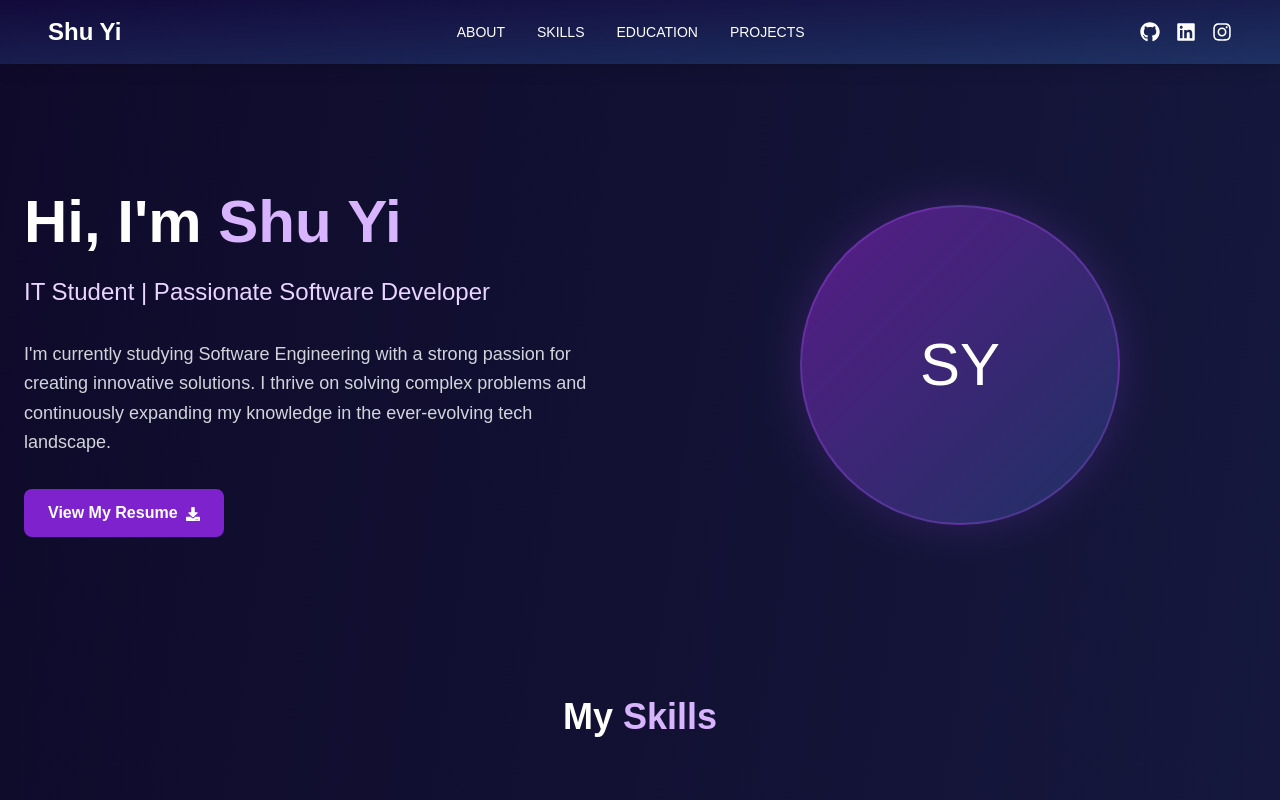
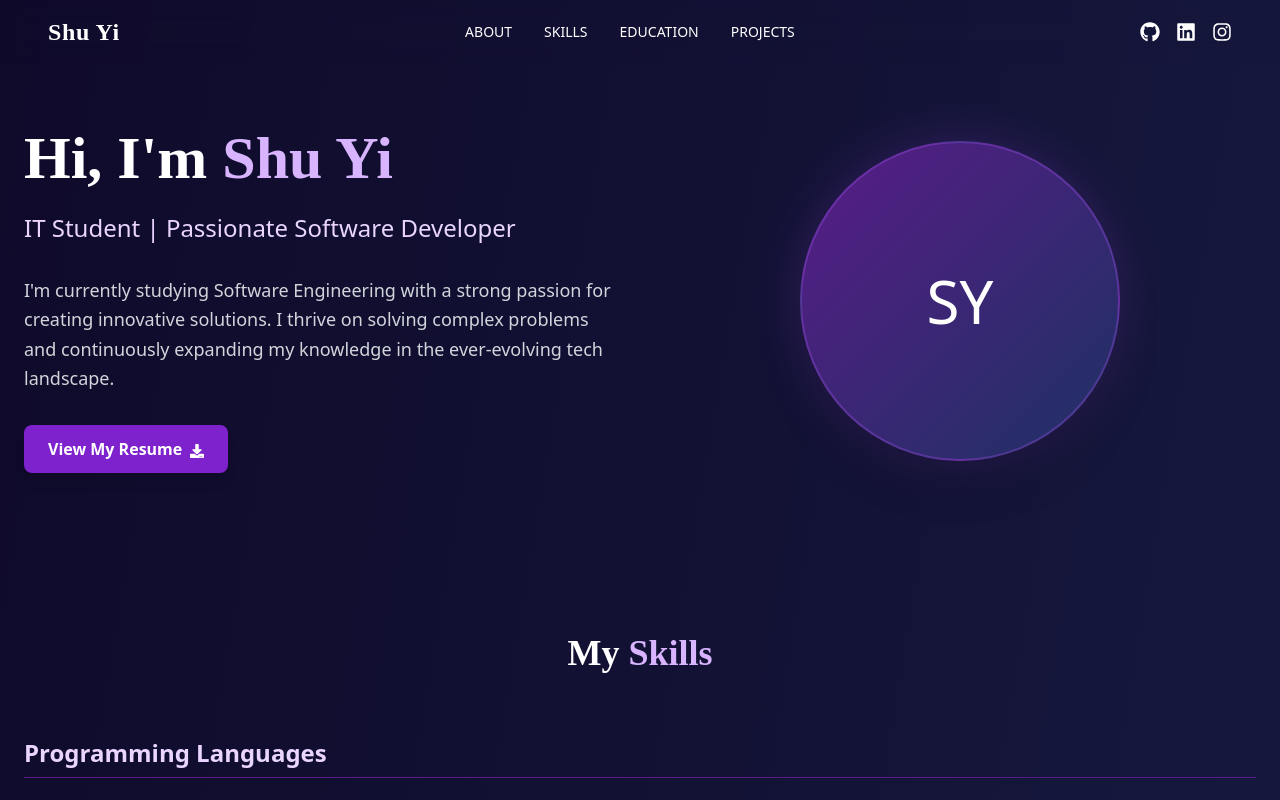
Before and after one commit to sygoh0909/my-website, a Next.js app: page / in a window 1280 px wide. Shown: the top 800 px of the page. Built offline with nearby package versions, Linux system fonts and the light colour scheme.

Commit message:
Updated website

```diff
--- a/src/app/page.js
+++ b/src/app/page.js
@@ -5,33 +5,34 @@ import { motion, AnimatePresence } from "framer-motion";
 import * as FaIcons from "react-icons/fa";
 import * as SiIcons from "react-icons/si";
 
-// Animations
+// Icons are now combined for easy access.
+const Icons = { ...FaIcons, ...SiIcons };
+
+// Updated and refined animation variants.
 const fadeIn = {
-  hidden: { opacity: 0, y: 50 },
+  hidden: { opacity: 0, y: 20 },
   visible: { opacity: 1, y: 0, transition: { duration: 0.6 } }
 };
 
 const staggerContainer = {
-  hidden: { opacity: 0 },
+  hidden: {},
   visible: {
-    opacity: 1,
     transition: {
-      staggerChildren: 0.1
+      staggerChildren: 0.1,
+      delayChildren: 0.2
     }
   }
 };
 
 const itemFadeIn = {
-  hidden: { opacity: 0, y: 20 },
-  visible: { opacity: 1, y: 0 }
+  hidden: { opacity: 0, scale: 0.95 },
+  visible: { opacity: 1, scale: 1, transition: { duration: 0.5, ease: "easeOut" } }
 };
 
 const scaleHover = {
   scale: 1.05,
-  transition: { duration: 0.3 }
+  transition: { type: "spring", stiffness: 300 }
 };
-
-const Icons = { ...FaIcons, ...SiIcons }; // This correctly combines all icons from both libraries
 
 const categoryTitles = {
   languages: "Programming Languages",
@@ -41,15 +42,18 @@ const categoryTitles = {
   otherSkills: "Other Skills"
 };
 
+// Extracted Header component for better separation of concerns.
 const Header = ({ menuOpen, setMenuOpen }) => (
-  <header className="bg-gradient-to-br from-[#120A3A] to-[#1E3163] text-white sticky top-0 z-50 w-full py-4 shadow-lg backdrop-blur-sm bg-opacity-90">
+  <header className="bg-transparent text-white fixed top-0 left-0 right-0 z-50 w-full py-4 transition-all duration-300 backdrop-blur-md bg-opacity-70">
     <nav className="flex justify-between items-center px-6 sm:px-12 max-w-7xl mx-auto">
       <motion.div
         initial={{ opacity: 0, x: -20 }}
         animate={{ opacity: 1, x: 0 }}
-        className="text-2xl font-bold"
+        className="text-2xl font-bold font-['Poppins']"
       >
-        <a href="/" className="hover:text-purple-300 transition-colors">Shu Yi</a>
+        <a href="/" className="hover:text-purple-300 transition-colors tracking-wide">
+          Shu Yi
+        </a>
       </motion.div>
 
       <div className="hidden sm:flex gap-8 text-sm uppercase font-medium">
@@ -99,7 +103,7 @@ const Header = ({ menuOpen, setMenuOpen }) => (
           onClick={() => setMenuOpen(!menuOpen)}
           aria-label="Menu"
         >
-          {menuOpen ? '✕' : '☰'}
+          {menuOpen ? <Icons.FaTimes /> : <Icons.FaBars />}
         </button>
       </motion.div>
     </nav>
@@ -130,154 +134,74 @@ const Header = ({ menuOpen, setMenuOpen }) => (
   </header>
 );
 
-export default function Main() {
-  const [skills, setSkills] = useState({
-    languages: [],
-    frameworks: [],
-    databases: [],
-    platforms: [],
-    otherSkills: []
-  });
-  const [education, setEducation] = useState([]);
-  const [projects, setProjects] = useState([]);
-  const [otherExperiences, setOtherExperiences] = useState([]);
-  const [menuOpen, setMenuOpen] = useState(false);
-  const [isLoading, setIsLoading] = useState(true);
-  const [activeDemo, setActiveDemo] = useState(null); // State for managing the active demo video
-
-  useEffect(() => {
-    fetchData()
-      .then((data) => {
-        setSkills({
-          languages: data.languages,
-          frameworks: data.frameworks,
-          databases: data.databases,
-          platforms: data.platforms,
-          otherSkills: data.otherSkills,
-        });
-        setEducation(data.education);
-        setProjects(data.projects.map((project) => ({
-          ...project,
-          skills: typeof project.skills === "string"
-            ? project.skills.split(",").map(skill => skill.trim())
-            : project.skills,
-        })));
-        setOtherExperiences(data.otherExperiences || []);
-        setIsLoading(false);
-      })
-      .catch((error) => {
-        console.error("Error fetching data:", error);
-        setIsLoading(false);
-      });
-  }, []);
-
-  if (isLoading) {
-    return (
-      <div className="flex flex-col items-center justify-center min-h-screen bg-gradient-to-br from-[#E9E6FF] to-[#D0DBFF] dark:from-[#120A3A] dark:to-[#1E3163] transition-colors text-[#1A1A40] dark:text-white px-4">
-
-        <motion.div
-          initial={{ y: 0, opacity: 0 }}
-          animate={{ y: [0, -10, 0], opacity: 1 }}
-          transition={{ duration: 1, repeat: Infinity, ease: "easeInOut" }}
-          className="text-6xl"
-        >
-          🦦🦦🦦
-        </motion.div>
-
-        <motion.p
-          className="mt-6 text-xl font-semibold"
-          initial={{ opacity: 0 }}
-          animate={{ opacity: 1 }}
-          transition={{ duration: 0.8, delay: 0.2 }}
-        >
-          Just a sec... making things lovely for you!
-        </motion.p>
-
-        <div className="flex mt-8 space-x-2">
-          {[...Array(3)].map((_, i) => (
-            <motion.span
-              key={i}
-              className="w-3 h-3 bg-purple-500 rounded-full"
-              animate={{ opacity: [0.3, 1, 0.3] }}
-              transition={{ repeat: Infinity, duration: 1.2, delay: i * 0.2 }}
-            />
-          ))}
-        </div>
-      </div>
-    );
-  }
-
-  return (
-    <div className="bg-gradient-to-br from-[#0F0A2A] to-[#1A234D] text-white min-h-screen">
-      <Header menuOpen={menuOpen} setMenuOpen={setMenuOpen} />
-
-      <main className="max-w-7xl mx-auto px-6 pb-20">
-        {/* About Section */}
+// Extracted separate components for modularity and readability.
+const AboutSection = ({ data }) => (
   <section id="about" className="pt-32 pb-20">
     <motion.div
-            className="flex flex-col-reverse sm:flex-row items-center justify-between gap-12"
+      className="flex flex-col-reverse md:flex-row items-center justify-between gap-12"
       initial="hidden"
       animate="visible"
       variants={staggerContainer}
     >
-            <motion.div className="flex-1" variants={fadeIn}>
+      <motion.div className="flex-1 text-center md:text-left" variants={fadeIn}>
         <motion.h1
-                className="text-4xl sm:text-6xl font-bold mb-6 leading-tight"
-                initial={{ opacity: 0, y: 20 }}
-                animate={{ opacity: 1, y: 0 }}
-                transition={{ delay: 0.2 }}
+          className="text-4xl sm:text-6xl font-bold mb-6 leading-tight font-['Poppins']"
+          variants={fadeIn}
         >
           Hi, I'm <span className="text-purple-300">Shu Yi</span>
         </motion.h1>
         <motion.p
-                className="text-xl sm:text-2xl text-purple-200 mb-8"
-                initial={{ opacity: 0, y: 20 }}
-                animate={{ opacity: 1, y: 0 }}
-                transition={{ delay: 0.3 }}
+          className="text-xl sm:text-2xl text-purple-200 mb-8 font-light"
+          variants={fadeIn}
+          transition={{ delay: 0.1 }}
         >
           IT Student | Passionate Software Developer
         </motion.p>
         <motion.p
-                className="text-lg leading-relaxed text-gray-300 max-w-2xl"
-                initial={{ opacity: 0, y: 20 }}
-                animate={{ opacity: 1, y: 0 }}
-                transition={{ delay: 0.4 }}
+          className="text-lg leading-relaxed text-gray-300 max-w-2xl mx-auto md:mx-0"
+          variants={fadeIn}
+          transition={{ delay: 0.2 }}
         >
           I'm currently studying Software Engineering with a strong passion for creating innovative solutions. I thrive on solving complex problems and continuously expanding my knowledge in the ever-evolving tech landscape.
         </motion.p>
-
         <motion.div
-                className="mt-8" initial={{ opacity: 0, y: 20 }} animate={{ opacity: 1, y: 0 }} transition={{ delay: 0.5 }}>
-                <a href="/resume.pdf" target="_blank" rel="noopener noreferrer" className="inline-block bg-purple-700 hover:bg-purple-800 text-white font-semibold px-6 py-3 rounded-lg transition-colors duration-300">View My Resume<Icons.FaDownload className="inline ml-2 text-sm" /></a>
+          className="mt-8"
+          variants={fadeIn}
+          transition={{ delay: 0.3 }}
+        >
+          <a
+            href="/resume.pdf"
+            target="_blank"
+            rel="noopener noreferrer"
+            className="inline-block bg-purple-700 hover:bg-purple-800 text-white font-semibold px-6 py-3 rounded-lg transition-colors duration-300 shadow-lg"
+          >
+            View My Resume<Icons.FaDownload className="inline ml-2 text-sm" />
+          </a>
         </motion.div>
-
       </motion.div>
 
       <motion.div
         className="flex-1 flex justify-center"
-              initial={{ opacity: 0, scale: 0.8 }}
-              animate={{ opacity: 1, scale: 1 }}
-              transition={{ delay: 0.5 }}
+        variants={fadeIn}
+        transition={{ delay: 0.4 }}
       >
         <div className="relative w-64 h-64 sm:w-80 sm:h-80">
           <div className="absolute inset-0 bg-purple-500 rounded-full opacity-20 blur-xl"></div>
-                <div className="relative w-full h-full bg-gradient-to-br from-purple-900 to-[#1E3163] rounded-full flex items-center justify-center overflow-hidden border-2 border-purple-500/30">
+          <div className="relative w-full h-full bg-gradient-to-br from-purple-900 to-[#1E3163] rounded-full flex items-center justify-center overflow-hidden border-2 border-purple-500/30 shadow-2xl">
+            {/* Reverted back to original text style */}
             <div className="text-6xl">SY</div>
           </div>
         </div>
       </motion.div>
     </motion.div>
   </section>
+);
 
-        {/* Skills Section */}
+const SkillsSection = ({ skills }) => (
   <section id="skills" className="py-20">
-          <motion.div
-            initial="hidden"
-            animate="visible"
-            variants={staggerContainer}
-          >
+    <motion.div initial="hidden" animate="visible" variants={staggerContainer}>
       <motion.h2
-              className="text-4xl font-bold mb-16 text-center"
+        className="text-4xl font-bold mb-16 text-center font-['Poppins']"
         variants={fadeIn}
       >
         My <span className="text-purple-300">Skills</span>
@@ -306,7 +230,8 @@ export default function Main() {
                       key={skill.id}
                       className="p-6 bg-[#1A1A40] rounded-xl shadow-lg hover:shadow-purple-500/20 transition-all duration-300 flex flex-col items-center"
                       variants={itemFadeIn}
-                            whileHover={scaleHover}>
+                      whileHover={scaleHover}
+                    >
                       <div className="relative">
                         <IconComponent className="text-4xl mb-3 text-purple-300" />
                         <div className="absolute inset-0 rounded-full bg-purple-500 opacity-0 group-hover:opacity-20 blur-md transition-opacity"></div>
@@ -325,23 +250,20 @@ export default function Main() {
       </div>
     </motion.div>
   </section>
+);
 
-        {/* Experience Section */}
+const ExperienceSection = ({ education }) => (
   <section id="education" className="py-20">
-          <motion.div
-            initial="hidden"
-            animate="visible"
-            variants={staggerContainer}
-          >
+    <motion.div initial="hidden" animate="visible" variants={staggerContainer}>
       <motion.h2
-              className="text-4xl font-bold mb-16 text-center"
+        className="text-4xl font-bold mb-16 text-center font-['Poppins']"
         variants={fadeIn}
       >
         Education & <span className="text-purple-300">Experience</span>
       </motion.h2>
 
       <div className="space-y-8 relative">
-              <div className="absolute left-8 top-0 bottom-0 w-0.5 bg-gradient-to-b from-purple-500/20 via-purple-500 to-purple-500/20 left-4 sm:left-8"></div>
+        <div className="absolute left-4 sm:left-8 top-0 bottom-0 w-0.5 bg-gradient-to-b from-purple-500/20 via-purple-500 to-purple-500/20"></div>
         {education && education.length > 0 ? (
           education.map((exp, index) => (
             <motion.div
@@ -350,18 +272,17 @@ export default function Main() {
               variants={itemFadeIn}
               initial="hidden"
               whileInView="visible"
-                    viewport={{ once: true, margin: "-100px" }}
+              viewport={{ once: true, amount: 0.5 }}
             >
-                    <div className="absolute left-0 top-2 w-6 h-6 rounded-full bg-purple-500 border-4 border-[#1A1A40]"></div>
-                    <div className="absolute left-0 top-2 w-6 h-6 rounded-full bg-purple-500/20 animate-ping"></div>
-
+              {/* Blinking/Pulse Effect for the circle */}
+              <div className="absolute left-0 top-2 w-6 h-6 rounded-full bg-purple-500 border-4 border-[#1A1A40] animate-pulse"></div>
               <motion.div
                 className="p-6 bg-gradient-to-br from-[#1A1A40] to-[#1E3163] rounded-xl shadow-lg hover:shadow-purple-500/20 transition-all duration-300"
                 whileHover={{ y: -5 }}
               >
                 <div className="flex flex-col sm:flex-row sm:justify-between sm:items-center gap-4">
                   <h3 className="text-2xl font-bold text-purple-300">{exp.name}</h3>
-                        <span className="text-sm bg-purple-900/50 text-purple-300 px-3 py-1 rounded-full max-w-fit">
+                  <span className="text-sm bg-purple-900/50 text-purple-300 px-3 py-1 rounded-full max-w-fit font-medium">
                     {exp.year}
                   </span>
                 </div>
@@ -382,34 +303,37 @@ export default function Main() {
       </div>
     </motion.div>
   </section>
+);
 
-        {/* Projects Section */}
+const ProjectsSection = ({ projects, setActiveDemo }) => (
   <section id="projects" className="py-20">
-          <motion.div
-            initial="hidden"
-            animate="visible"
-            variants={staggerContainer}
-          >
+    <motion.div initial="hidden" animate="visible" variants={staggerContainer}>
       <motion.h2
-              className="text-4xl font-bold mb-16 text-center"
+        className="text-4xl font-bold mb-16 text-center font-['Poppins']"
         variants={fadeIn}
       >
         Featured <span className="text-purple-300">Projects</span>
       </motion.h2>
       <motion.div
-              className="grid grid-cols-1 sm:grid-cols-2 lg:grid-cols-3 xl:grid-cols-1 gap-8 max-w-7xl mx-auto px-6"
+        className="grid grid-cols-1 md:grid-cols-2 lg:grid-cols-3 gap-8"
         variants={staggerContainer}
       >
         {projects.map((project) => (
           <motion.div
             key={project.id}
-                  className="group relative overflow-hidden rounded-xl bg-gradient-to-br from-[#1A1A40] to-[#1E3163] shadow-lg flex flex-col"
+            className="group relative overflow-hidden rounded-xl bg-gradient-to-br from-[#1A1A40] to-[#1E3163] shadow-lg flex flex-col h-full"
             variants={itemFadeIn}
-                  whileHover="hover"
+            whileHover={{ scale: 1.03, boxShadow: "0 10px 25px -5px rgba(126, 34, 206, 0.4)" }}
             initial="hidden"
             whileInView="visible"
-                  viewport={{ once: true, margin: "-100px" }}
+            viewport={{ once: true, amount: 0.3 }}
           >
+            {/* You can add project images/videos back here if you have them */}
+            {/* For example:
+            <div className="w-full h-48 overflow-hidden">
+                <img src={project.image} alt={project.name} className="w-full h-full object-cover" />
+            </div>
+            */}
             <div className="p-6 flex-grow">
               <h3 className="text-2xl font-bold text-purple-300 mb-2">{project.name}</h3>
               <p className="text-gray-300 mb-4">{project.description}</p>
@@ -417,25 +341,20 @@ export default function Main() {
                 {project.skills.map((skill, index) => (
                   <span
                     key={index}
-                          className="text-xs bg-purple-900/50 text-purple-300 px-2 py-1 rounded-full"
+                    className="text-xs bg-purple-900/50 text-purple-300 px-2 py-1 rounded-full font-medium"
                   >
                     {skill}
                   </span>
                 ))}
               </div>
             </div>
-                  {/* Changed justify-center to justify-start for left alignment */}
-                  <motion.div className="mt-auto p-6 pt-0 flex flex-col sm:flex-row gap-4 justify-start">
+            <motion.div className="mt-auto p-6 pt-0 flex flex-wrap gap-4 justify-start">
               {project.link && (
                 <motion.a
                   href={project.link}
                   target="_blank"
                   rel="noopener noreferrer"
-                        className="inline-flex items-center justify-center bg-gradient-to-r from-purple-600 to-purple-700 text-white px-6 py-2 rounded-lg w-full sm:w-auto group-hover:from-purple-700 group-hover:to-purple-800 transition-all duration-300"
-                        whileHover={{
-                          scale: 1.03,
-                          boxShadow: "0 10px 25px -5px rgba(126, 34, 206, 0.4)"
-                        }}
+                  className="inline-flex items-center justify-center bg-gradient-to-r from-purple-600 to-purple-700 text-white px-6 py-2 rounded-lg w-full sm:w-auto hover:from-purple-700 hover:to-purple-800 transition-all duration-300"
                   whileTap={{ scale: 0.98 }}
                 >
                   View Project
@@ -446,10 +365,6 @@ export default function Main() {
                 <motion.button
                   onClick={() => setActiveDemo(project.demo)}
                   className="inline-flex items-center justify-center bg-purple-800 hover:bg-purple-900 text-white px-6 py-2 rounded-lg w-full sm:w-auto transition-all duration-300"
-                        whileHover={{
-                          scale: 1.03,
-                          boxShadow: "0 10px 25px -5px rgba(126, 34, 206, 0.4)"
-                        }}
                   whileTap={{ scale: 0.98 }}
                 >
                   <Icons.FaPlay className="mr-2" />
@@ -457,50 +372,22 @@ export default function Main() {
                 </motion.button>
               )}
             </motion.div>
-                  <motion.div
-                    className="absolute inset-0 bg-gradient-to-t from-purple-900/30 via-purple-900/10 to-transparent opacity-0 group-hover:opacity-100 transition-opacity duration-300 pointer-events-none"
-                    initial={{ opacity: 0 }}
-                  />
           </motion.div>
         ))}
       </motion.div>
     </motion.div>
   </section>
+);
 
-        {activeDemo && (
-          <div className="fixed inset-0 bg-black/80 z-50 flex items-center justify-center p-4 sm:p-8">
-            <div className="bg-[#1a1a1a] rounded-lg shadow-xl overflow-hidden max-w-4xl lg:max-w-6xl xl:max-w-7xl w-full relative">
-              <button
-                onClick={() => setActiveDemo(null)}
-                className="absolute top-3 right-3 text-white text-xl hover:text-red-400 z-10"
-              >
-                &times;
-              </button>
-              <div className="relative pt-[56.25%]"> {/* This creates the 16:9 aspect ratio container */}
-                <iframe
-                  src={activeDemo}
-                  title="Project Demo"
-                  frameBorder="0"
-                  allow="accelerometer; autoplay; clipboard-write; encrypted-media; gyroscope; picture-in-picture"
-                  allowFullScreen
-                  className="absolute top-0 left-0 w-full h-full"
-                />
-              </div>
-            </div>
-          </div>
-      )}
-
-
-        {/* Other Experiences Section */}
+const OtherExperiencesSection = ({ otherExperiences }) => (
   <section id="other-experiences" className="py-20">
     <motion.div initial="hidden" animate="visible" variants={staggerContainer}>
       <motion.h2
-              className="text-4xl font-bold mb-16 text-center"
+        className="text-4xl font-bold mb-16 text-center font-['Poppins']"
         variants={fadeIn}
       >
         Other <span className="text-purple-300">Experiences</span>
       </motion.h2>
-
       {otherExperiences && otherExperiences.length > 0 ? (
         <div className="grid grid-cols-1 sm:grid-cols-2 lg:grid-cols-3 gap-8 px-4 md:px-12">
           {otherExperiences.map((item, index) => (
@@ -510,7 +397,7 @@ export default function Main() {
               variants={itemFadeIn}
               initial="hidden"
               whileInView="visible"
-                    viewport={{ once: true, margin: "-100px" }}
+              viewport={{ once: true, amount: 0.5 }}
               whileHover={{ scale: 1.03 }}
             >
               <div>
@@ -535,7 +422,116 @@ export default function Main() {
       )}
     </motion.div>
   </section>
-      </main>
+);
+
+// Main component, now cleaner with sections broken out.
+export default function Main() {
+  const [data, setData] = useState({
+    skills: { languages: [], frameworks: [], databases: [], platforms: [], otherSkills: [] },
+    education: [],
+    projects: [],
+    otherExperiences: []
+  });
+  const [menuOpen, setMenuOpen] = useState(false);
+  const [isLoading, setIsLoading] = useState(true);
+  const [activeDemo, setActiveDemo] = useState(null);
+
+  useEffect(() => {
+    fetchData()
+      .then((apiData) => {
+        setData({
+          skills: {
+            languages: apiData.languages,
+            frameworks: apiData.frameworks,
+            databases: apiData.databases,
+            platforms: apiData.platforms,
+            otherSkills: apiData.otherSkills,
+          },
+          education: apiData.education,
+          projects: apiData.projects.map((project) => ({
+            ...project,
+            skills: typeof project.skills === "string"
+              ? project.skills.split(",").map(skill => skill.trim())
+              : project.skills,
+          })),
+          otherExperiences: apiData.otherExperiences || [],
+        });
+        setIsLoading(false);
+      })
+      .catch((error) => {
+        console.error("Error fetching data:", error);
+        setIsLoading(false);
+      });
+  }, []);
+
+  if (isLoading) {
+    return (
+      <div className="flex flex-col items-center justify-center min-h-screen bg-gradient-to-br from-[#0F0A2A] to-[#1A234D] text-white px-4">
+        <motion.div
+          initial={{ y: -20, opacity: 0 }}
+          animate={{ y: [0, -10, 0], opacity: 1 }}
+          transition={{ duration: 1, repeat: Infinity, ease: "easeInOut" }}
+          className="text-6xl"
+        >
+          ✨
+        </motion.div>
+        <motion.p
+          className="mt-6 text-xl font-semibold"
+          initial={{ opacity: 0 }}
+          animate={{ opacity: 1 }}
+          transition={{ duration: 0.8, delay: 0.2 }}
+        >
+          Just a sec... making things lovely for you!
+        </motion.p>
+        <div className="flex mt-8 space-x-2">
+          {[...Array(3)].map((_, i) => (
+            <motion.span
+              key={i}
+              className="w-3 h-3 bg-purple-500 rounded-full"
+              animate={{ opacity: [0.3, 1, 0.3] }}
+              transition={{ repeat: Infinity, duration: 1.2, delay: i * 0.2 }}
+            />
+          ))}
+        </div>
       </div>
     );
   }
+
+  return (
+    <div className="bg-gradient-to-br from-[#0F0A2A] to-[#1A234D] text-white min-h-screen font-sans">
+      <Header menuOpen={menuOpen} setMenuOpen={setMenuOpen} />
+
+      <main className="max-w-7xl mx-auto px-6 pb-20">
+        <AboutSection data={data} />
+        <SkillsSection skills={data.skills} />
+        <ExperienceSection education={data.education} />
+        <ProjectsSection projects={data.projects} setActiveDemo={setActiveDemo} />
+        <OtherExperiencesSection otherExperiences={data.otherExperiences} />
+      </main>
+
+      {activeDemo && (
+        <div className="fixed inset-0 bg-black/80 z-50 flex items-center justify-center p-4 sm:p-8">
+          <div className="bg-[#1a1a1a] rounded-lg shadow-xl overflow-hidden max-w-4xl lg:max-w-6xl w-full relative">
+            <button
+              onClick={() => setActiveDemo(null)}
+              className="absolute top-3 right-3 text-white text-xl hover:text-red-400 z-10"
+              aria-label="Close"
+            >
+              &times;
+            </button>
+            <div className="relative pt-[56.25%]">
+              <iframe
+                src={activeDemo}
+                title="Project Demo"
+                frameBorder="0"
+                allow="accelerometer; autoplay; clipboard-write; encrypted-media; gyroscope; picture-in-picture"
+                allowFullScreen
+                className="absolute top-0 left-0 w-full h-full"
+              />
+            </div>
+          </div>
+        </div>
+      )}
+    </div>
+  );
+}
```
Lines whose indentation alone changed are shown as unchanged.
